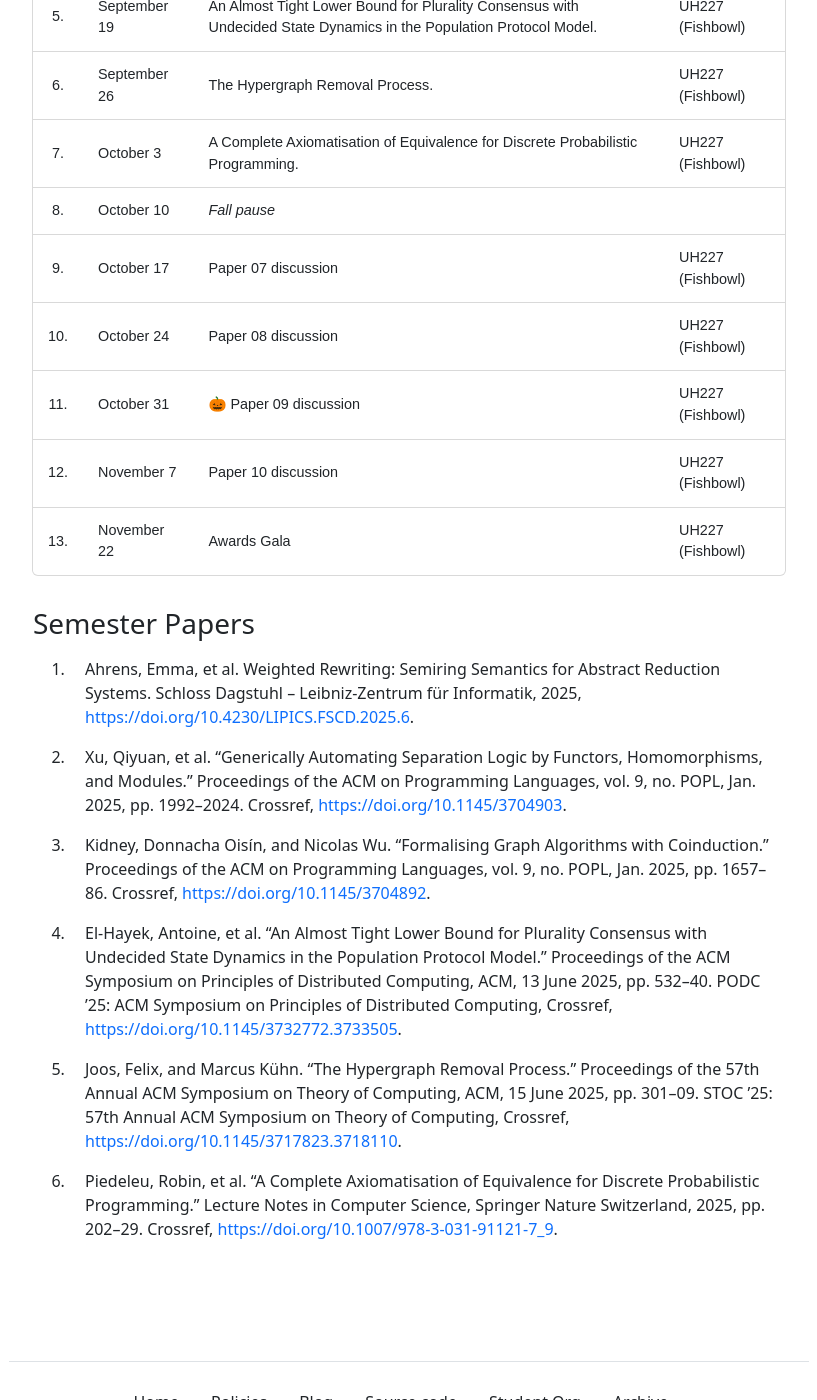
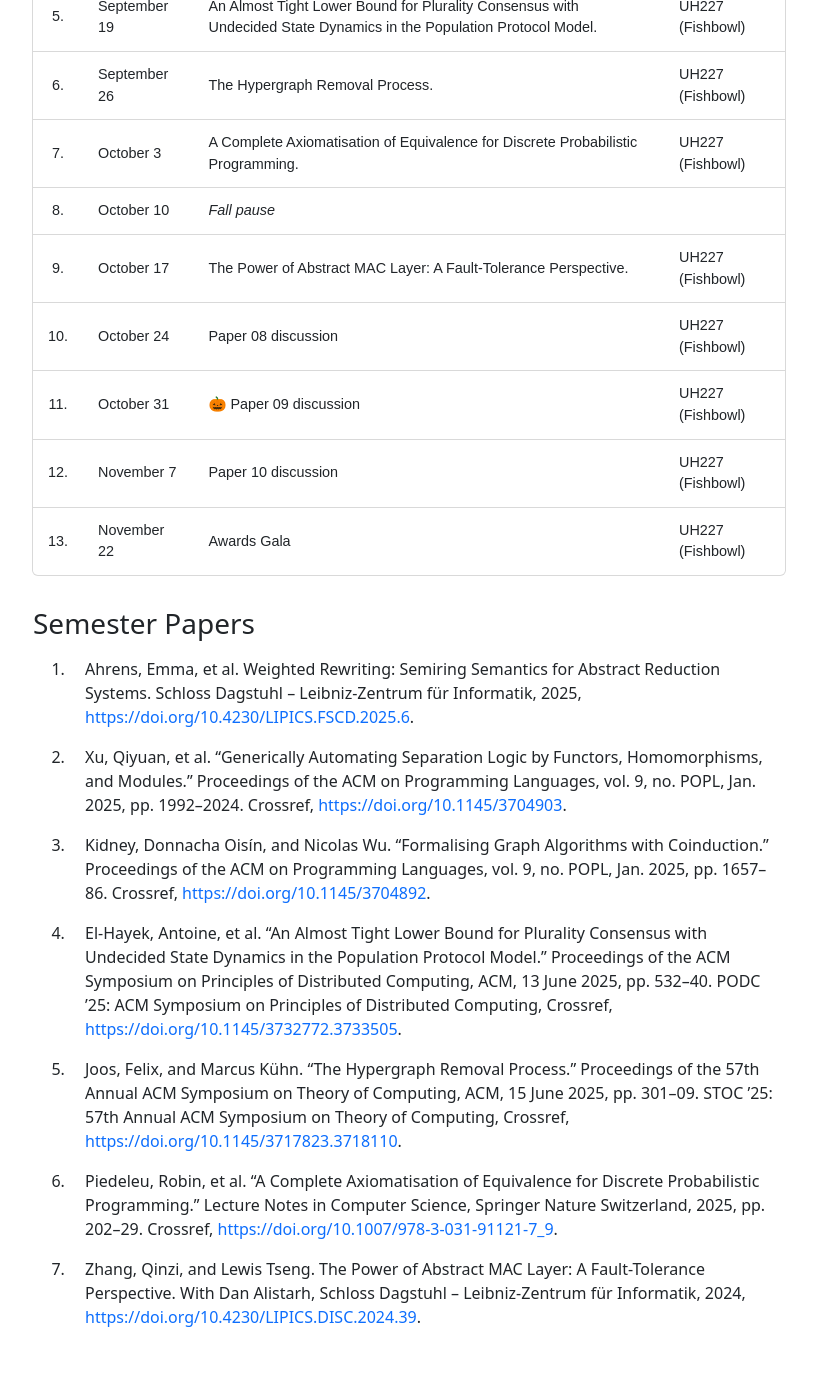
Before and after one commit to the-au-forml-lab/plgroup, a Jekyll site: the page built from docs/index.md, in a window 1280 px wide and 1400 px high, scrolled down 1042 px. Shown: the whole window, without its empty margins (231-1048 px from the left). Built offline with Jekyll 4.4.1, drawn with Linux system fonts in a browser that asks for light colours.

Commit message:
[create-pull-request] automated change

```diff
--- a/data/history.txt
+++ b/data/history.txt
@@ -53,3 +53,4 @@
 10.1145/3732772.3733505
 10.1145/3717823.3718110
 10.1007/978-3-031-91121-7_9
+10.4230/LIPICS.DISC.2024.39
--- a/docs/index.md
+++ b/docs/index.md
@@ -38,7 +38,7 @@ organization.
 | 6.  | September 26 | The Hypergraph Removal Process.    | UH227 (Fishbowl) |
 | 7.  | October 3    | A Complete Axiomatisation of Equivalence for Discrete Probabilistic Programming.    | UH227 (Fishbowl) |
 | 8.  | October 10   | _Fall pause_           |                  |
-| 9.  | October 17   | Paper 07 discussion    | UH227 (Fishbowl) |
+| 9.  | October 17   | The Power of Abstract MAC Layer: A Fault-Tolerance Perspective.    | UH227 (Fishbowl) |
 | 10. | October 24   | Paper 08 discussion    | UH227 (Fishbowl) |
 | 11. | October 31   | 🎃 Paper 09 discussion | UH227 (Fishbowl) |
 | 12. | November 7   | Paper 10 discussion    | UH227 (Fishbowl) |
--- a/docs/papers.md
+++ b/docs/papers.md
@@ -4,3 +4,4 @@
 1. El-Hayek, Antoine, et al. “An Almost Tight Lower Bound for Plurality Consensus with Undecided State Dynamics in the Population Protocol Model.” Proceedings of the ACM Symposium on Principles of Distributed Computing, ACM, 13 June 2025, pp. 532–40. PODC ’25: ACM Symposium on Principles of Distributed Computing, Crossref, <https://doi.org/10.1145/3732772.3733505>.
 1. Joos, Felix, and Marcus Kühn. “The Hypergraph Removal Process.” Proceedings of the 57th Annual ACM Symposium on Theory of Computing, ACM, 15 June 2025, pp. 301–09. STOC ’25: 57th Annual ACM Symposium on Theory of Computing, Crossref, <https://doi.org/10.1145/3717823.3718110>.
 1. Piedeleu, Robin, et al. “A Complete Axiomatisation of Equivalence for Discrete Probabilistic Programming.” Lecture Notes in Computer Science, Springer Nature Switzerland, 2025, pp. 202–29. Crossref, <https://doi.org/10.1007/978-3-031-91121-7_9>.
+1. Zhang, Qinzi, and Lewis Tseng. The Power of Abstract MAC Layer: A Fault-Tolerance Perspective. With Dan Alistarh, Schloss Dagstuhl – Leibniz-Zentrum für Informatik, 2024, <https://doi.org/10.4230/LIPICS.DISC.2024.39>.
```
